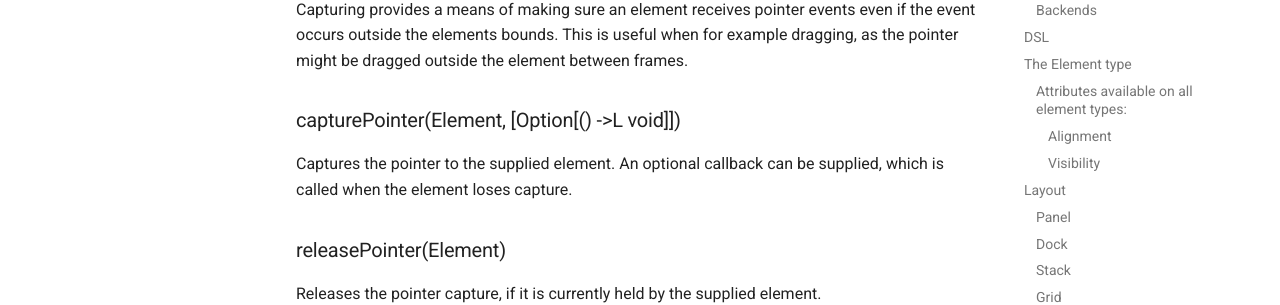
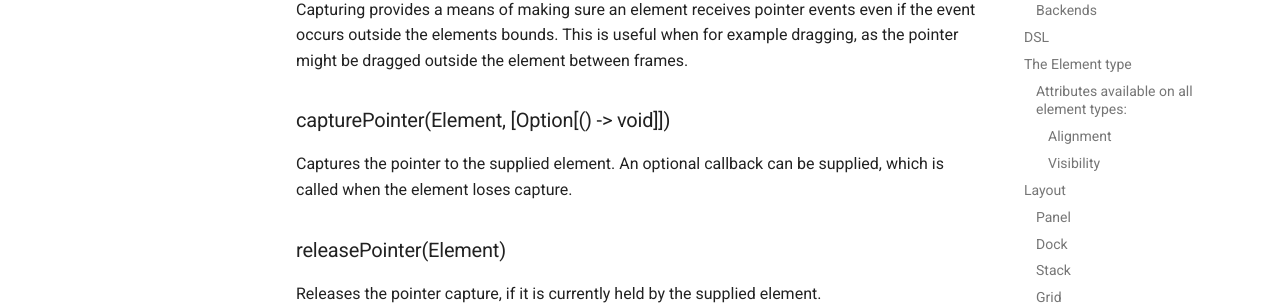
Before and after one commit to midio-code/denim-ui, an MkDocs documentation site: the page built from docs/index.md, in a window 1280 px wide and 900 px high, scrolled down 11251 px. Shown: the part 152-457 px from the top of the window. Built offline with MkDocs 1.6.1 and Material for MkDocs 9.7.7, drawn with Linux system fonts in a browser that asks for light colours; comment, search, counter and statistics services are not loaded.

Commit message:
Fixed typo in docs

```diff
--- a/docs/index.md
+++ b/docs/index.md
@@ -475,7 +475,7 @@ Returns whether the element is currently focused.
 
 Capturing provides a means of making sure an element receives pointer events even if the event occurs outside the elements bounds. This is useful when for example dragging, as the pointer might be dragged outside the element between frames.
 
-### capturePointer(Element, [Option[() ->L void]])
+### capturePointer(Element, [Option[() -> void]])
 
 Captures the pointer to the supplied element. An optional callback can be supplied, which is called when the element loses capture.
 
```
